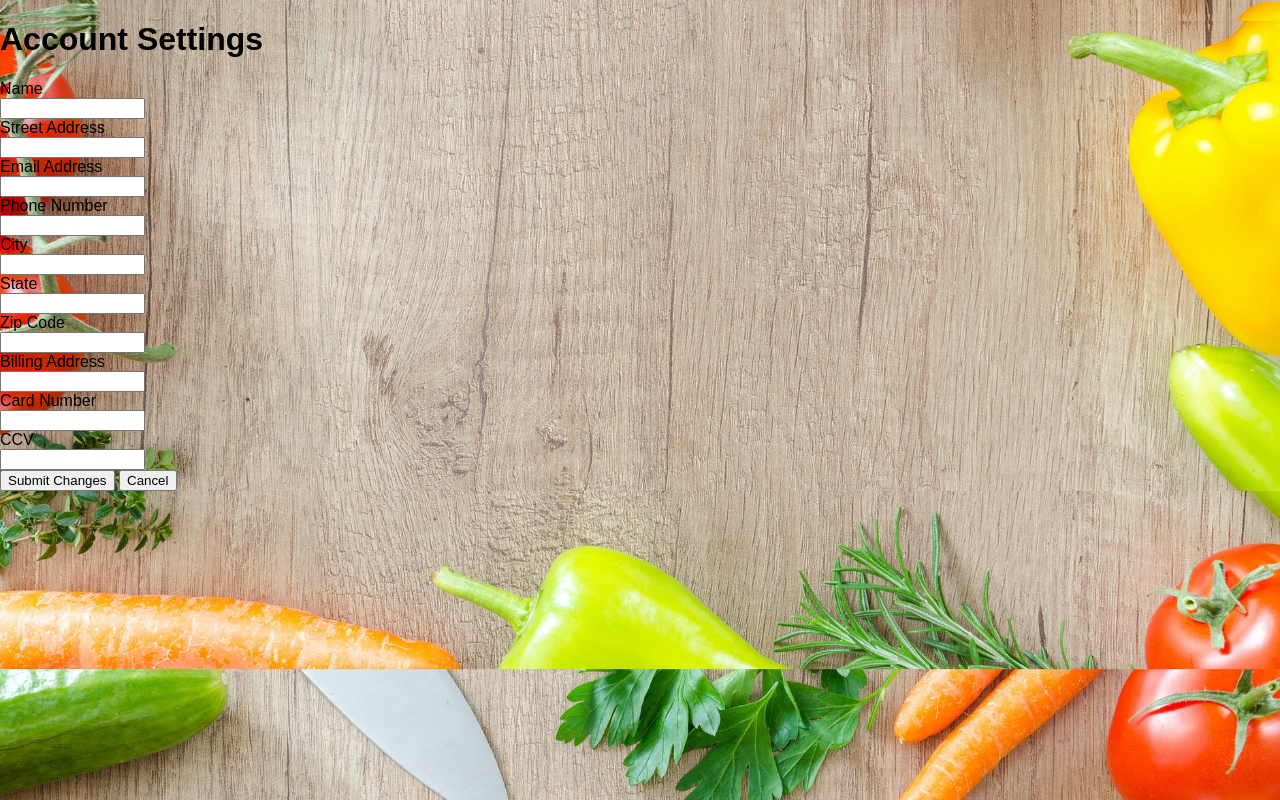
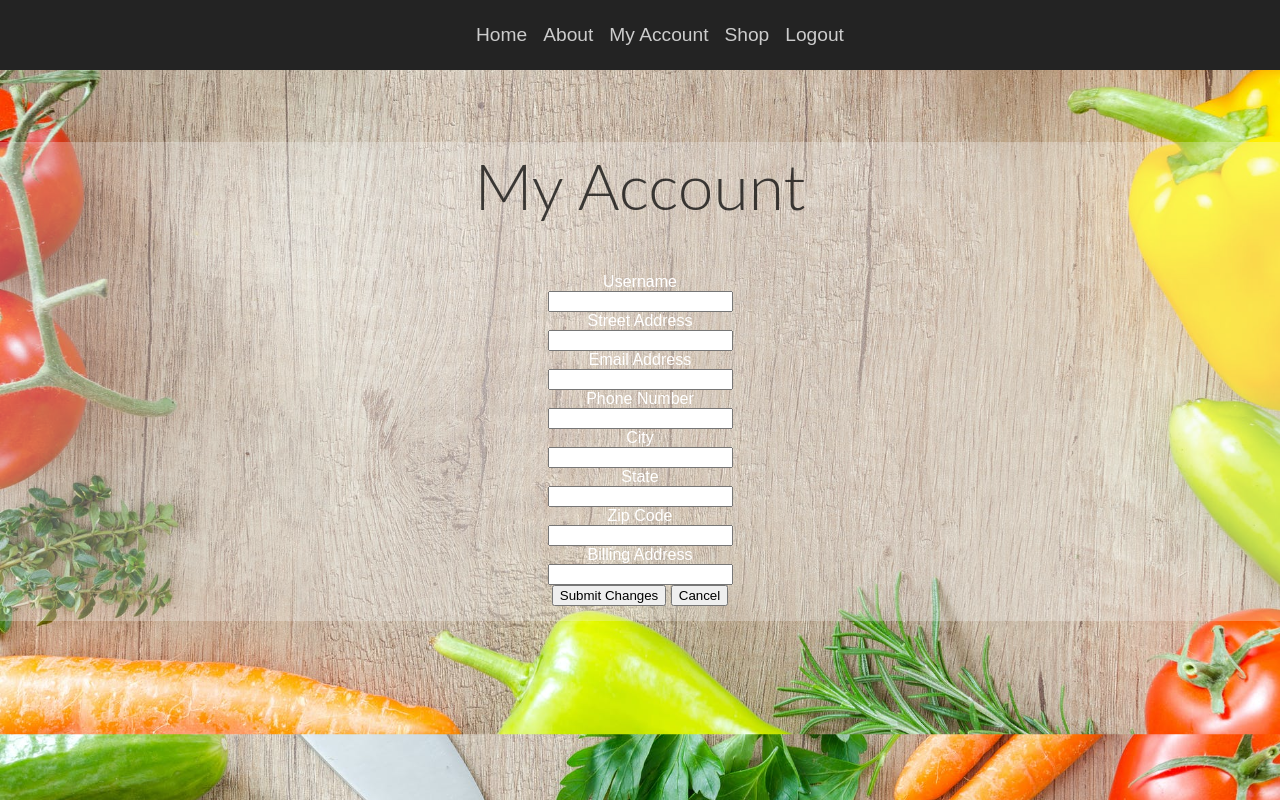
Before and after one commit to MichaelKowulich/CIS442Project, a PHP site: page /Account/account_overview.php in a window 1280 px wide. Run offline with PHP 8.4, Linux system fonts and the light colour scheme.

Commit message:
Update account

```diff
--- a/Account/account_overview.php
+++ b/Account/account_overview.php
@@ -4,48 +4,47 @@
 <!DOCTYPE html>
 <html>
     <link rel="stylesheet" href="../style.css">
-    <head>
-        <h1> Account Settings </h1>
-    </head>
     <body>
+    <header> <ul class='nav'>
+             <li class='navlink'><a href='../index.php'>Home</a></li>
+             <li class='navlink'><a href='#'>About</a></li>
+             <li class='navlink'><a href='../Account/account_overview.php'>My Account</a></li>
+             <li class='navlink'><a href='../Shop/shop.php'>Shop</a></li>
+             <li class='navlink'><a href='../Signup/logout.php'>Logout</a></li>
+             </ul>
+            </header><br><br><br><br>
+        <div class='centralize'>
+            <h1 class='jumbo'>My Account</h1>
 
- <form action="http://www.itss.brockport.edu/~mkowu1/cis442/CIS442PROJECT/Account/update_account.php" onsubmit="return validateReg()" method="POST" id="Account" class="input-group">
+ <form action="http://www.itss.brockport.edu/~nstau1/cis442/CIS442Project/Account/update_account.php" onsubmit="return validateReg()" method="POST" id="Account" class="input-group">
 
-  <label for="Name">Name</label><br>
-  <input type="text" id="Name" name="Name" size="15" maxlength="30"><br>
+  <label for="Uname">Username</label><br>
+  <input type="text" id="uname" name="uname"><br>
 
   <label for="address">Street Address</label><br>
-  <input type="text" id="address" name="address" size="15" maxlength="30"><br>
+  <input type="text" id="address" name="address"><br>
 
   <label for="eaddress">Email Address</label><br>
-  <input type="text" id="eaddress" name="eaddress" size="15" maxlength="30"><br>
+  <input type="text" id="eaddress" name="eaddress"><br>
 
   <label for="pnumber">Phone Number</label><br>
-  <input type="text" id="pnumber" name="pnumber" size="15" maxlength="30"><br>
+  <input type="text" id="pnumber" name="pnumber"><br>
 
   <label for="city">City</label><br>
-  <input type="text" id="city" name="city" size="15" maxlength="30"><br>
+  <input type="text" id="city" name="city"><br>
 
   <label for="state">State</label><br>
-  <input type="text" id="state" name="state" size="15" maxlength="30"><br>
+  <input type="text" id="state" name="state"><br>
 
   <label for="zip">Zip Code</label><br>
-  <input type="text" id="zip" name="zip" size="15" maxlength="30"><br>
+  <input type="text" id="zip" name="zip"><br>
 
   <label for="baddress">Billing Address</label><br>
-  <input type="text" id="baddress" name="baddress" size="15" maxlength="30"><br>
-
-  <label for="cnumber">Card Number</label><br>
-  <input type="text" id="cnumber" name="cnumber" size="15" maxlength="30"><br>
-
-  <label for="CCV">CCV</label><br>
-  <input type="text" id="CCV" name="CCV" size="15" maxlength="30"><br>
-
+  <input type="text" id="baddress" name="baddress"><br>
 
 <button type="submit">Submit Changes</button>
 <button type="reset">Cancel</button>
 
-        </form>
-
+ </form>
     </body>
 </html>
--- a/Shop/subscribe.php
+++ b/Shop/subscribe.php
@@ -10,7 +10,6 @@ date_default_timezone_set('EST');
 $type = $_POST['dietary'];
 $Dateordered = date("Y-m-d H:i:s");
 $DateShipped = new DateTime('tomorrow');
-$DateShipped->format('Y-m-d H:i:s');
 $userId = $_SESSION["id"];
 $cost = 0;
 $boxId = 0;
```
Also changed, not shown: Account/Update_account.css (added, +20 -0 lines), Account/update_account.php (+38 -3 lines).
